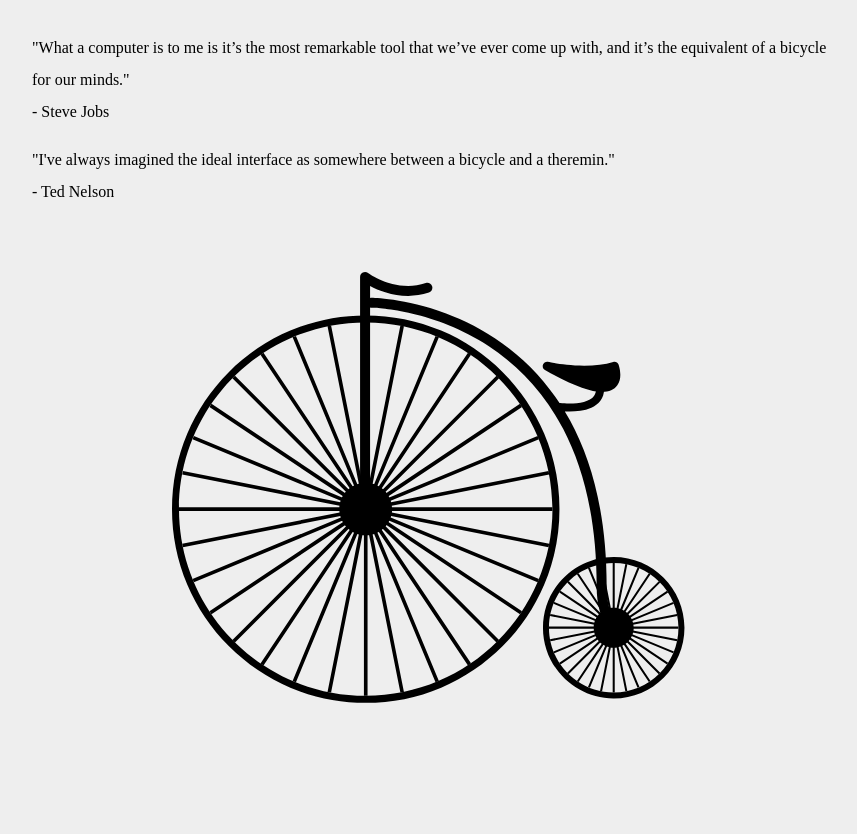
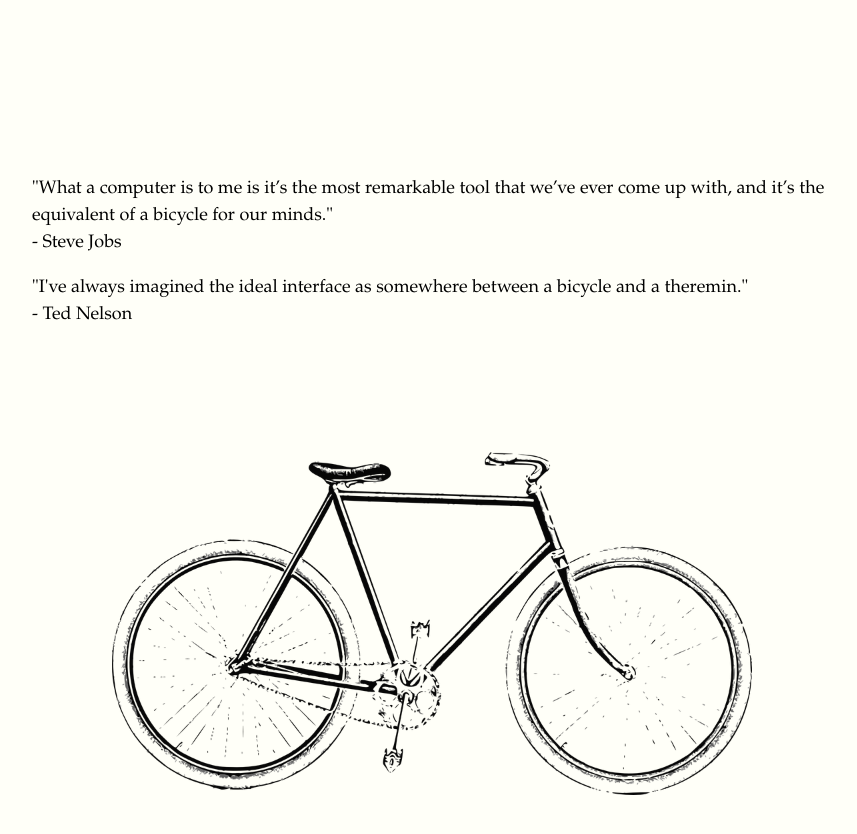
Before and after one commit to nDimensional/bicycle, a plain HTML site: page index.html in a window 1280 px wide. Shown: the whole page, without its empty margins (208-1065 px from the left). Before the commit the page ends 800 px from the top, so only its background shows below. Drawn offline with Linux system fonts and the light colour scheme; a web font is replaced by a local one.

Commit message:
Made it look not like shit

```diff
--- a/index.html
+++ b/index.html
@@ -8,6 +8,7 @@
     <link href="styles.css" rel="stylesheet">
 </head>
 <body>
+    <div>
         <p>
             "What a computer is to me is it’s the most remarkable tool that we’ve ever come up with, and it’s the equivalent of a bicycle for our minds."
             <br>
@@ -18,6 +19,8 @@
             <br>
             - Ted Nelson
         </p>
-    <img src="bicycle.svg">
+    </div>
+    <br />
+    <img src="bicycle.png">
 </body>
 </html>
--- a/styles.css
+++ b/styles.css
@@ -1,8 +1,9 @@
 html {
-    padding: 16px;
-    font-family: 'Cutive', serif;
-    line-height: 2em;
-    background: #eee;
+    padding: 10% 24px;
+    font-family: et-book, Palatino, "Palatino Linotype", "Palatino LT STD", "Book Antiqua", Georgia, serif;
+    line-height: 1.5em;
+    font-size: 18px;
+    background: #fffff8;
 }
 
 body {
@@ -10,7 +11,13 @@ body {
     max-width: 800px;
 }
 
+div {
+    margin: 48px 0;
+}
+
 img {
-  display: block;
-  margin: 64px auto 0 auto;
+    width: 100%;
+    max-width: 640px;
+    display: block;
+    margin: 48px auto;
 }
```
Also changed, not shown: bicycle.png (added), bicycle.svg (deleted). Lines whose indentation alone changed are shown as unchanged.
